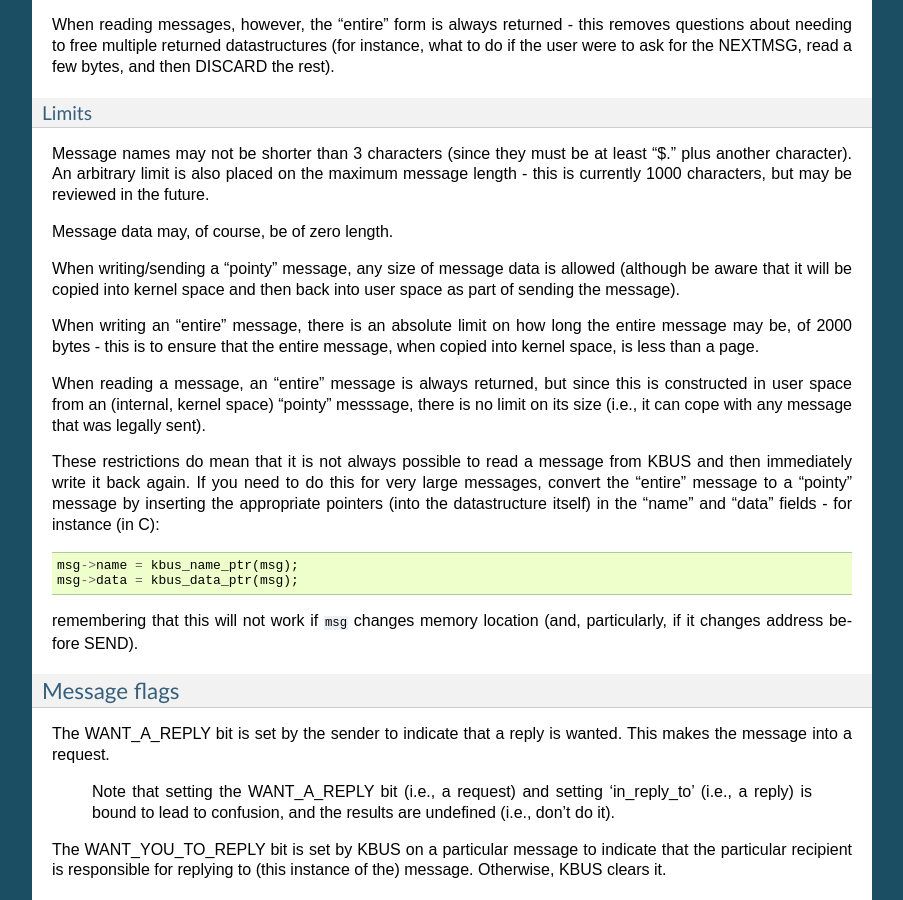
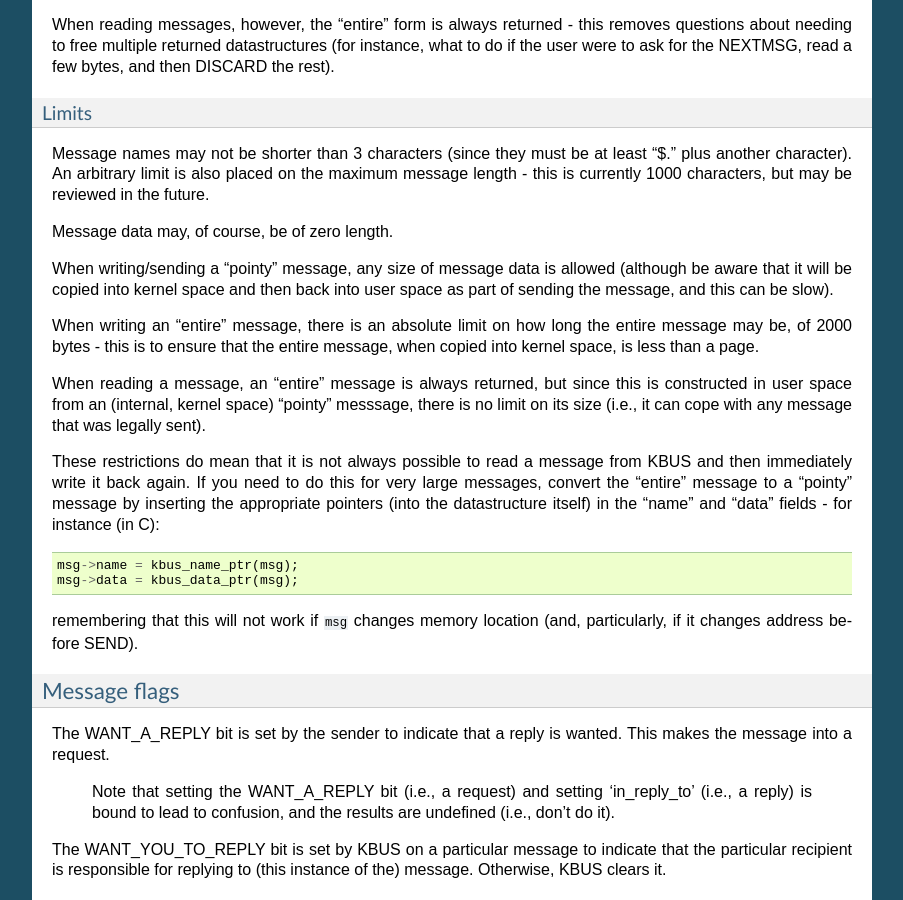
Before and after one commit to kynesim/kbus, a Sphinx documentation site: the page built from docs/docs.txt, in a window 1280 px wide and 900 px high, scrolled down 4954 px. Shown: the whole window, without its empty margins (198-1101 px from the left). Built offline with Sphinx 7.4.7, drawn with Linux system fonts in a browser that asks for light colours.

Commit message:
Now with large data support.
--HG--
extra : convert_revision : svn%3A53f7ac7a-121e-11de-a074-998af0e899fe/trunk%40139

```diff
--- a/docs/docs.txt
+++ b/docs/docs.txt
@@ -273,7 +273,7 @@ Message data may, of course, be of zero length.
 
 When writing/sending a "pointy" message, any size of message data is allowed
 (although be aware that it will be copied into kernel space and then back into
-user space as part of sending the message).
+user space as part of sending the message, and this can be slow).
 
 When writing an "entire" message, there is an absolute limit on how long the
 entire message may be, of 2000 bytes - this is to ensure that the entire
```
